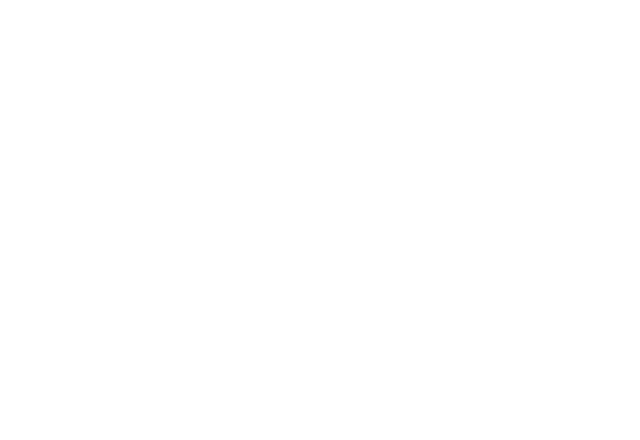
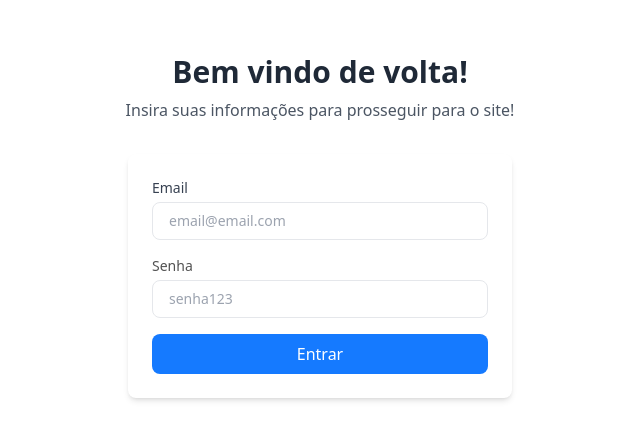
Before and after one commit to PauloDalberto/airbnb, a Next.js app: page / in a window 1280 px wide. Shown: the part 174-614 px from the top of the page, without its empty margins (320-960 px from the left). Built offline with nearby package versions, Linux system fonts and the light colour scheme.

Commit message:
feat: create page login

```diff
--- a/src/app/components/input/Input.tsx
+++ b/src/app/components/input/Input.tsx
@@ -4,10 +4,11 @@
 
 interface InputProps extends Props {
   Icon: React.ElementType;
+  helperText?: string
 }
 
 const Input = forwardRef<HTMLInputElement, InputProps>(
-  ({ type, name, Icon, ...props }, ref) => {
+  ({ type, name, Icon, helperText, ...props }, ref) => {
     return (
       <div className="relative h-fit">
         <label>
@@ -24,6 +25,7 @@
           className={`bg-gray2 placeholder:text-gray12 py-3 pl-4 pr-14  w-96 rounded-3xl border border-gray4`}
           {...props}
         />
+         <div className="mt-1 text-red-600">{helperText}</div>
       </div>
     );
   }
--- a/src/app/page.tsx
+++ b/src/app/page.tsx
@@ -1,11 +1,79 @@
 'use client'
 
+import { Input } from "./components/input/Input";
+import { useRouter } from "next/navigation";
+import { useForm } from 'react-hook-form';
+import { z } from 'zod';
+import { zodResolver } from '@hookform/resolvers/zod';
+
+const schema = z.object({
+  email: z.string().email("Digite um email válido!"),
+  password: z.string().min(6, "A senha deve ter pelo menos 6 caracteres!"),
+})
+
+type DataProps = z.infer<typeof schema>;
+
 export default function Home() {
+  const { register, handleSubmit, formState: { errors }} = useForm<DataProps>({
+    mode: 'onBlur',
+    resolver: zodResolver(schema)
+  });
+
+  const router = useRouter();
+
+  function onSubmit(){
+    router.push('/pages/reserve')
+  }
+
   return (
     <main className="h-screen w-full flex justify-center items-center">
-      <div className="">
+      <div className="flex flex-col items-center justify-center min-h-screen">
+      <h1 className="text-3xl font-bold text-gray-800 mb-2">Bem vindo de volta!</h1>
+      <p className="text-gray-600 mb-8">Insira suas informações para prosseguir para o site!</p>
 
-      </div>
+      <form
+        className="w-full max-w-sm bg-white p-6 rounded-lg shadow-md"
+        onSubmit={handleSubmit(onSubmit)}
+      >
+        <div className="mb-4">
+          <label htmlFor="email" className="block text-sm font-medium text-gray-700 mb-1">
+            Email
+          </label>
+          <Input
+            id="email"
+            type="text"
+            placeholder="email@email.com"
+            className="w-full px-4 py-2 border rounded-lg text-sm focus:outline-none focus:ring-2"
+            Icon={"symbol"}
+            {...register('email')}
+            helperText={errors.email?.message}
+          />
+        </div>
+
+        <div className="mb-4">
+          <label htmlFor="password" className="block text-sm font-medium text-gray10 mb-1">
+            Senha
+          </label>
+
+          <Input
+            id="password"
+            type="password"
+            placeholder="senha123"
+            className="w-full px-4 py-2 border rounded-lg text-sm focus:outline-none focus:ring-2"
+            Icon={"symbol"}
+            {...register('password')}
+            helperText={errors.password?.message}
+          />
+          </div>
+        <button
+          type="submit"
+          className="w-full bg-b1 text-white py-2 rounded-lg hover:bg-b2 transition duration-200"
+        >
+          Entrar
+        </button>
+      </form>
+
+    </div>
     </main>
   );
 }
```
